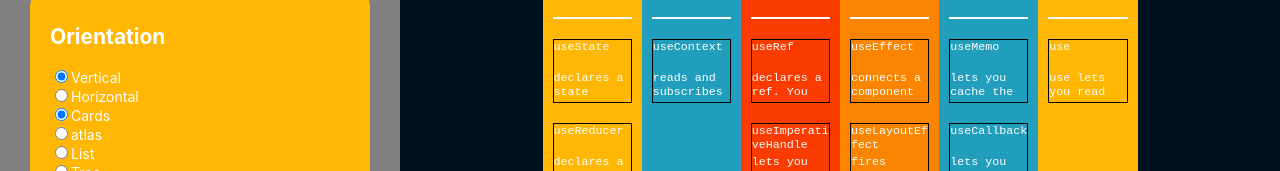
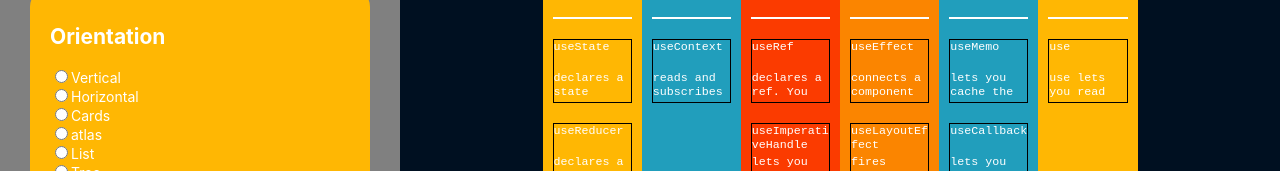
Before and after one commit to PelleSwelle/cheatsheet-maker, a React (Vite) app: page / in a window 1280 px wide. Shown: the part 211-382 px from the top of the page. Built offline with nearby package versions, Linux system fonts and the light colour scheme.

Commit message:
rotating sheet

```diff
--- a/src/App.css
+++ b/src/App.css
@@ -118,11 +118,20 @@ button {
     align-items: center;
     justify-content: flex-start;
 
-    width: var(--a4-width);
-    height: var(--a4-height);
     background-color: var(--lighttheme-darkblue);
 
 }
+
+.vertical {
+    height: var(--a4-height);
+    width: var(--a4-width);
+}
+
+.horizontal {
+    height: var(--a4-width);
+    width: var(--a4-height);
+}
+
 .topic-heading {
     height: fit-content;
     text-align: center;
--- a/src/App.jsx
+++ b/src/App.jsx
@@ -13,7 +13,6 @@ function App() {
 
     const [groupingStyle, setGroupingStyle] = useState('column')
     const [itemStyle, setItemStyle] = useState('card');
-
     const [topicDescriptionIsVisible, setTopicDescriptionIsVisible] = useState(true);
     const [groupingDescriptionIsVisible, setGroupingDescriptionIsVisible] = useState(false);
     const [itemDescriptionIsVisible, setItemDescriptionIsVisible] = useState(false);
@@ -73,6 +72,7 @@ function App() {
                 onTopicDetailChange={handleTopicDetailChange}
                 onGroupingDetailChange={handleGroupingDetailChange}
                 onItemDetailChange={handleItemDetailChange}
+
             />
             <Viewer
                 groupingStyle={groupingStyle}
@@ -84,6 +84,7 @@ function App() {
                     groupingDescriptionIsVisible={groupingDescriptionIsVisible}
                     itemDescriptionIsVisible={itemDescriptionIsVisible}
                     layout={sheetLayout}
+                    orientation={orientation}
                 />
             </Viewer>
         </div>
--- a/src/components/controls/Radio.jsx
+++ b/src/components/controls/Radio.jsx
@@ -1,6 +1,6 @@
 // name and id = style-radio
 
-export default function Radio({name, value, onChange, title, checked = false}) {
+export default function Radio({name, value, onChange, title}) {
     return (
         <div className="radio">
             <input
@@ -8,7 +8,6 @@ export default function Radio({name, value, onChange, title, checked = false}) {
                 id={name}
                 name={name}
                 value={value}
-                checked={checked}
                 onChange={onChange}
             />
             <label>{title}</label>
--- a/src/components/viewer/Cheatsheet.jsx
+++ b/src/components/viewer/Cheatsheet.jsx
@@ -7,7 +7,11 @@ export default function Cheatsheet({
     topicDescriptionIsVisible,
     groupingDescriptionIsVisible,
     itemDescriptionIsVisible,
+    orientation
 }) {
+
+    const className = 'cheatsheet ' + orientation;
+
     let sheetContent = content.elements.map(group =>
         <Grouping
             key={group.name}
@@ -16,13 +20,16 @@ export default function Cheatsheet({
             itemDescriptionIsVisible={itemDescriptionIsVisible}
         > {
             group.elements.map(item =>
-                <Item item={item} />
+                <Item
+                    key={item.id}
+                    item={item}
+                />
             )}
         </Grouping>
     )
 
     return (
-        <div className="cheatsheet">
+        <div className={className}>
             <TopicHeading name={content.name}/>
             {topicDescriptionIsVisible
                 ? (<p className='topic-description'>{content.description}</p>)
--- a/src/components/viewer/Item.jsx
+++ b/src/components/viewer/Item.jsx
@@ -1,6 +1,7 @@
 import ItemHeading from './ItemHeading'
 
 export default function Item({item}) {
+
     const onChange = () => {
         return
     }
--- a/src/components/workbench/OrientationSwitcher.jsx
+++ b/src/components/workbench/OrientationSwitcher.jsx
@@ -9,7 +9,6 @@ export default function OrientationSwitcher({ onChange }) {
                 value='vertical'
                 onChange={onChange}
                 title={'Vertical'}
-                checked={true}
             />
 
             <Radio
--- a/src/components/workbench/Workbench.jsx
+++ b/src/components/workbench/Workbench.jsx
@@ -21,14 +21,10 @@ export default function Workbench({
                 onItemDetailChange={onItemDetailChange}
             />
 
-            <StyleSettingsCard onChange={onStyleChange} />
+            <StyleSettingsCard onChange={onStyleChange} onOrientationChange={onOrientationChange} />
 
             <IOCard onUpload={onUpload}/>
 
-            {/* <div className='import-export-card'>
-                <Uploader onUpload={onUpload}/>
-                <Exporter />
-            </div> */}
         </div>
     )
 }
```
